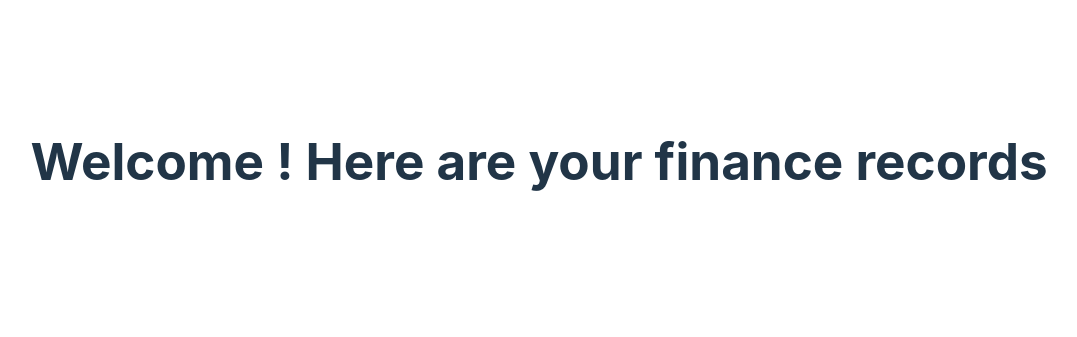
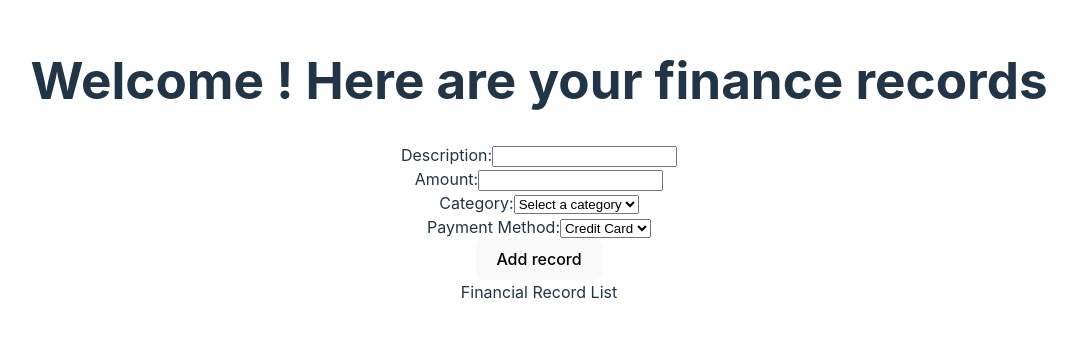
Before and after one commit to SvitlanaKliuchar/personal-finance-app, a React (Vite) app in the folder client/: page / in a window 1280 px wide. Shown: the part 239-576 px from the top of the page, without its empty margins (101-1178 px from the left). Built offline with nearby package versions, Linux system fonts and the light colour scheme; no server answers.

Commit message:
Create a non functional form

```diff
--- a/client/src/pages/dashboard/fin-record-form.tsx
+++ b/client/src/pages/dashboard/fin-record-form.tsx
@@ -0,0 +1,40 @@
+
+
+export const FinRecordForm = () => {
+
+
+    return (<div className="form-container">
+        <form >
+            <div className="form-field">
+                <label>Description:</label>
+                <input type="text" className="input" required />
+            </div>
+            <div className="form-field">
+                <label>Amount:</label>
+                <input type="text" className="input" required />
+            </div>
+            <div className="form-field">
+                <label>Category:</label>
+                <select className="input" required>
+                    <option value="">Select a category</option>
+                    <option value="">Food</option>
+                    <option value="">Rent</option>
+                    <option value="">Salary</option>
+                    <option value="">Utilities</option>
+                    <option value="">Entertainment</option>
+                    <option value="">Other</option>
+                </select>
+            </div>
+            <div className="form-field">
+                <label>Payment Method:</label>
+                <select className="input" required>
+                    <option value="Credit Card">Credit Card</option>
+                    <option value="Cash">Cash</option>
+                </select>
+            </div>
+            <button type="submit" className="button">Add record</button>
+
+        </form>
+    </div>)
+
+}
--- a/client/src/pages/dashboard/fin-record-list.tsx
+++ b/client/src/pages/dashboard/fin-record-list.tsx
@@ -0,0 +1,3 @@
+export const FinRecordList = () => {
+    return (<div>Financial Record List</div>)
+}
--- a/client/src/pages/dashboard/index.tsx
+++ b/client/src/pages/dashboard/index.tsx
@@ -1,9 +1,15 @@
 import {useUser} from '@clerk/clerk-react'
+import { FinRecordForm } from './fin-record-form';
+import { FinRecordList } from './fin-record-list';
+
 
 export const Dashboard = () => {
     const {user} = useUser();
 
     return (<div className="dashboard-container">
         <h1>Welcome {user?.firstName}! Here are your finance records </h1>
+        <FinRecordForm />
+        <FinRecordList />
+
     </div>)
 }
```
